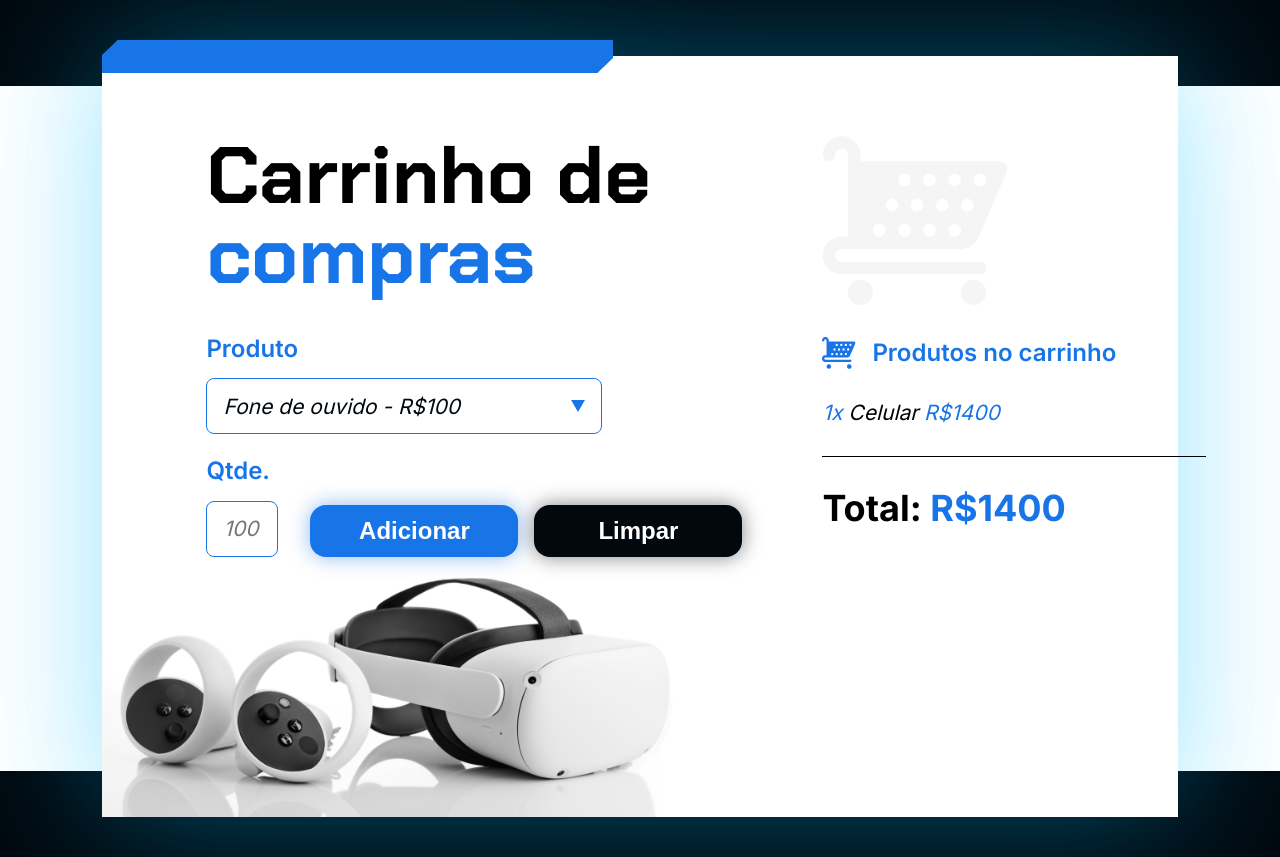
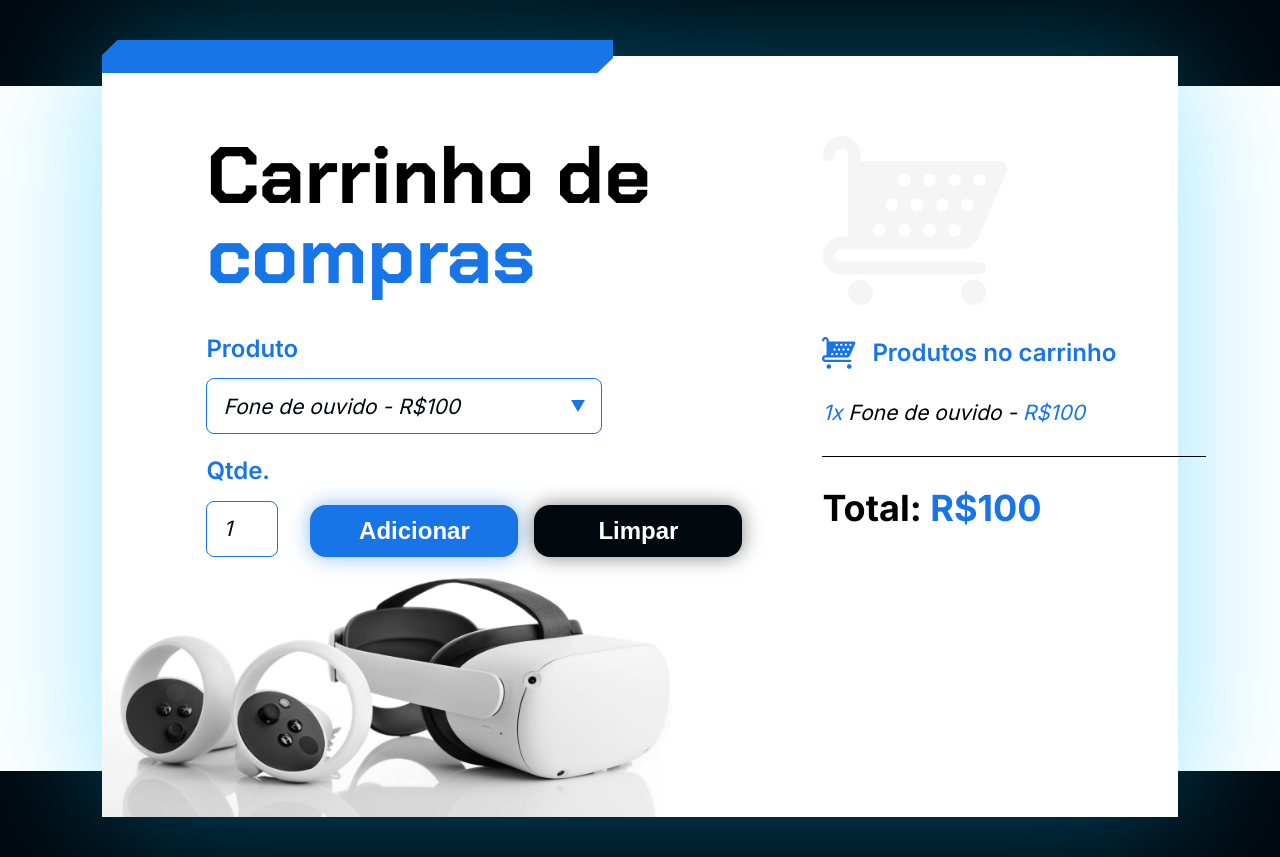
Before and after one commit to caldasvictor10/carrinho-de-compras, a plain HTML site: page index.html in a window 1280 px wide. Both pictures are taken after a click on the button "Adicionar". Drawn offline with Linux system fonts and the light colour scheme.

Commit message:
Material Completo

```diff
--- a/index.html
+++ b/index.html
@@ -36,7 +36,7 @@
         <section class="parte-inferior">
           <label class="campo-grupo">
             <span class="texto-medio-azul">Qtde.</span>
-            <input class="quantidade-input" id="quantidade" type="number" placeholder="100">
+            <input class="quantidade-input" id="quantidade" type="number" value="1">
           </label>
 
           <section class="botoes-wrapper">
--- a/js/app.js
+++ b/js/app.js
@@ -0,0 +1,30 @@
+let totalGeral = 0;
+document.getElementById('lista-produtos').innerHTML = '';
+document.getElementById('valor-total').textContent = 'R$0';
+
+function adicionar () {
+    let produtoSelecionado = (document.getElementById('produto').value);
+    let quantidadeSelecionada = parseInt(document.getElementById('quantidade').value);
+
+    let partes = produtoSelecionado.split('R$')
+    let precoUnitario = parseInt(partes[1])
+
+    let precoTotal = quantidadeSelecionada * precoUnitario
+
+    let listaProdutos = document.getElementById('lista-produtos');
+    listaProdutos.innerHTML += `<section class="carrinho__produtos__produto">
+          <span class="texto-azul">${quantidadeSelecionada}x</span> ${partes[0]} <span class="texto-azul">R$${precoTotal}</span>
+        </section>`
+
+    totalGeral = totalGeral + precoTotal;
+
+    let campoTotal = document.getElementById('valor-total');
+    campoTotal.textContent = `R$${totalGeral}`;
+}
+
+function limpar () {
+    totalGeral = 0;
+    document.getElementById('lista-produtos').innerHTML = '';
+    document.getElementById('valor-total').textContent = 'R$0';
+    document.getElementById('quantidade').value = 1;
+}
```
